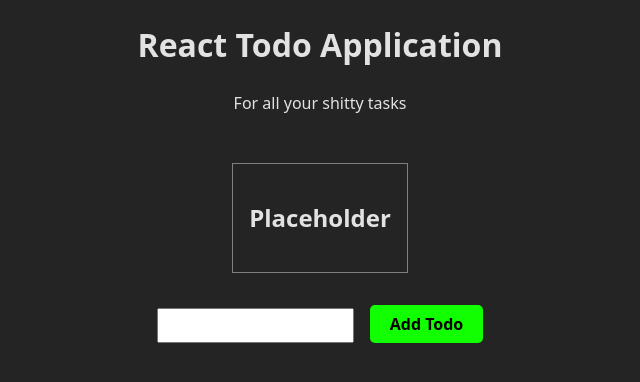
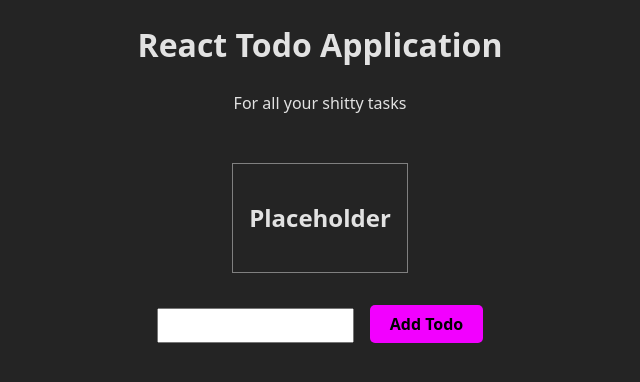
Before and after one commit to totallyrens/todo-app, a React (Vite) app: page / in a window 1280 px wide. Shown: the top 382 px of the page, without its empty margins (320-960 px from the left). Built offline with nearby package versions, Linux system fonts and the light colour scheme.

Commit message:
Changed button to pink

```diff
--- a/src/App.css
+++ b/src/App.css
@@ -20,7 +20,7 @@
 }
 
 .todo-button {
-	background: #11ff00;
+	background: #f200ff;
 	color: black;
 	border: none;
 	padding: 0.5rem 1.25rem;
```
